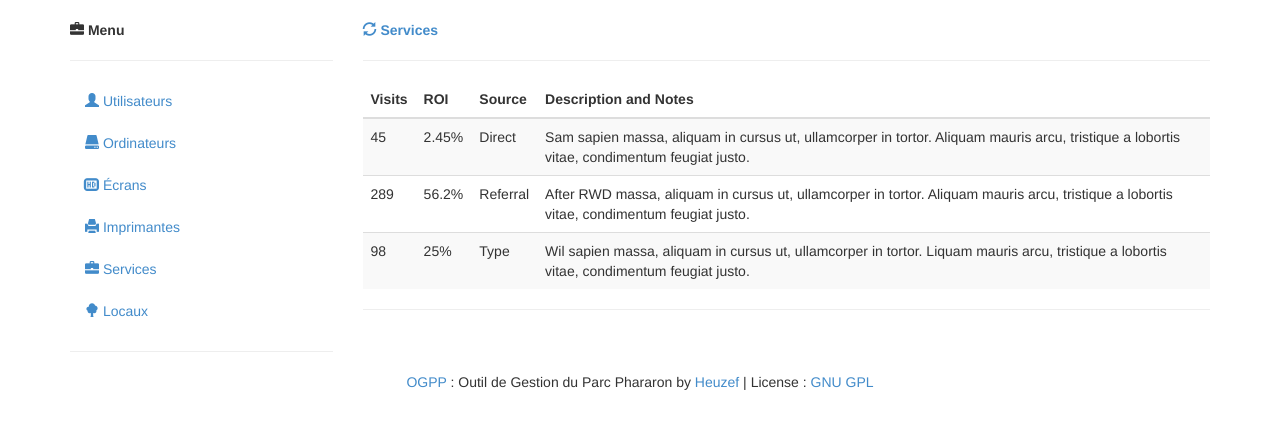
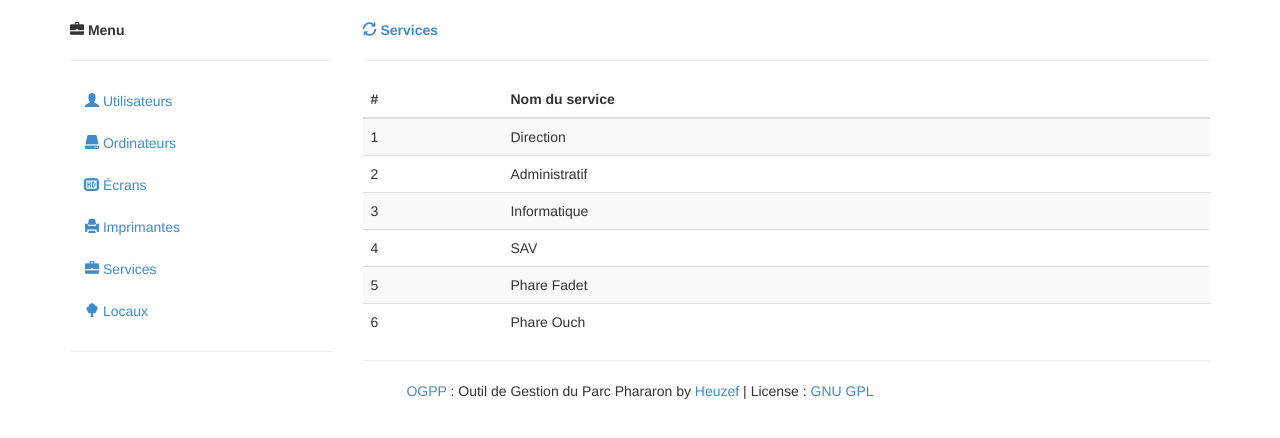
Before and after one commit to comert47/ogpp, a PHP site: page /services.php in a window 1280 px wide. Shown: the part 73-511 px from the top of the page. Run offline with PHP 8.4, Linux system fonts and the light colour scheme.

Commit message:
maj services

```diff
--- a/services.php
+++ b/services.php
@@ -7,15 +7,36 @@
 <div class="col-md-12">
   <table class="table table-striped">
     <thead>
-      <tr><th>Visits</th><th>ROI</th><th>Source</th><th>Description and Notes</th></tr>
+      <tr>
+        <th>#</th>
+        <th>Nom du service</th>
+      </tr>
     </thead>
     <tbody>
-      <tr><td>45</td><td>2.45%</td><td>Direct</td><td>Sam sapien massa, aliquam in cursus ut, ullamcorper in tortor.
-      Aliquam mauris arcu, tristique a lobortis vitae, condimentum feugiat justo.</td></tr>
-      <tr><td>289</td><td>56.2%</td><td>Referral</td><td>After RWD massa, aliquam in cursus ut, ullamcorper in tortor.
-      Aliquam mauris arcu, tristique a lobortis vitae, condimentum feugiat justo.</td></tr>
-      <tr><td>98</td><td>25%</td><td>Type</td><td>Wil sapien massa, aliquam in cursus ut, ullamcorper in tortor.
-      Liquam mauris arcu, tristique a lobortis vitae, condimentum feugiat justo.</td></tr>
+    <tr>
+        <td>1</td>
+        <td>Direction</td>
+    </tr>
+    <tr>
+        <td>2</td>
+        <td>Administratif</td>
+    </tr>
+    <tr>
+        <td>3</td>
+        <td>Informatique</td>
+    </tr>
+    <tr>
+        <td>4</td>
+        <td>SAV</td>
+    </tr>
+    <tr>
+        <td>5</td>
+        <td>Phare Fadet</td>
+    </tr>
+    <tr>
+        <td>6</td>
+        <td>Phare Ouch</td>
+    </tr>
     </tbody>
   </table>
   <hr />
```
